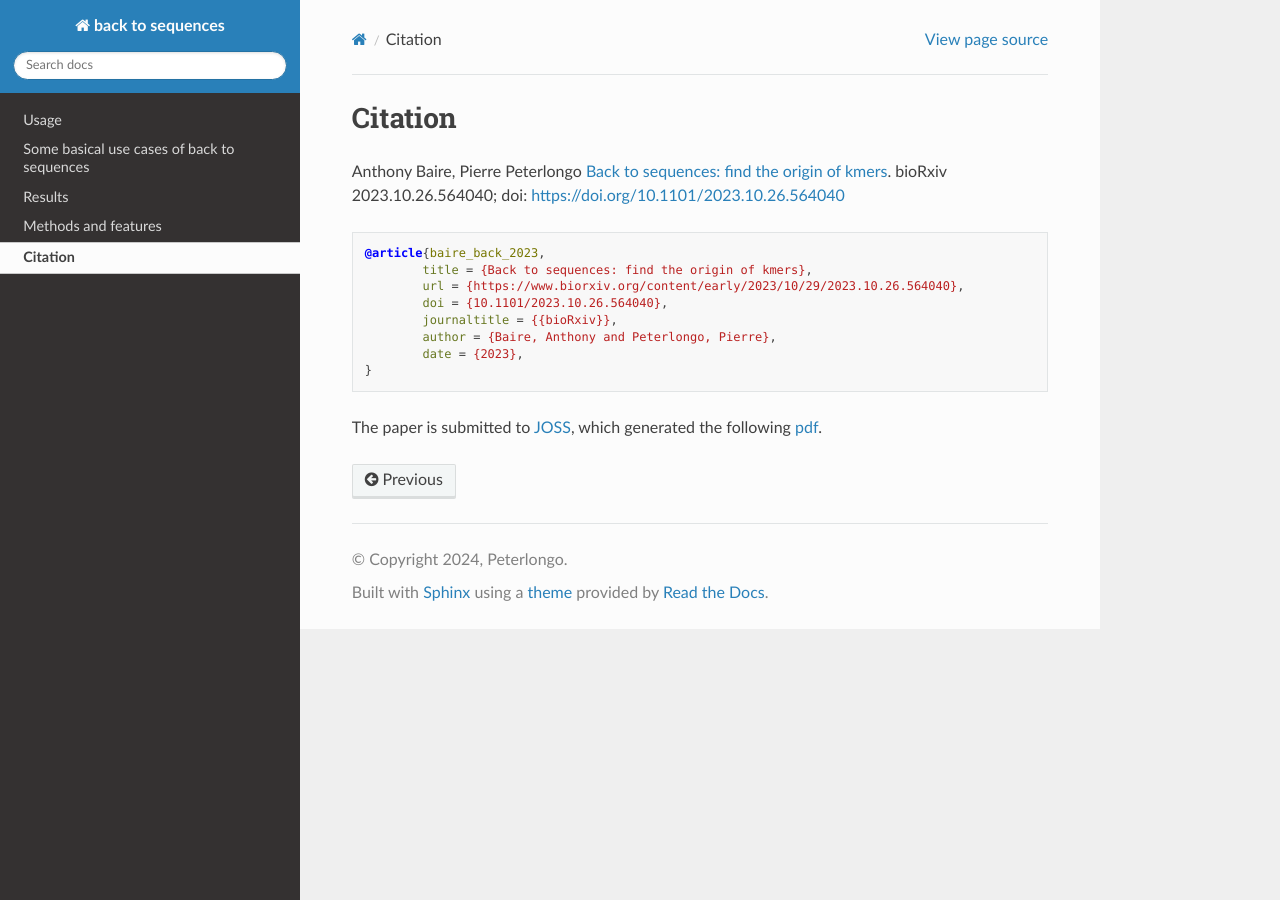
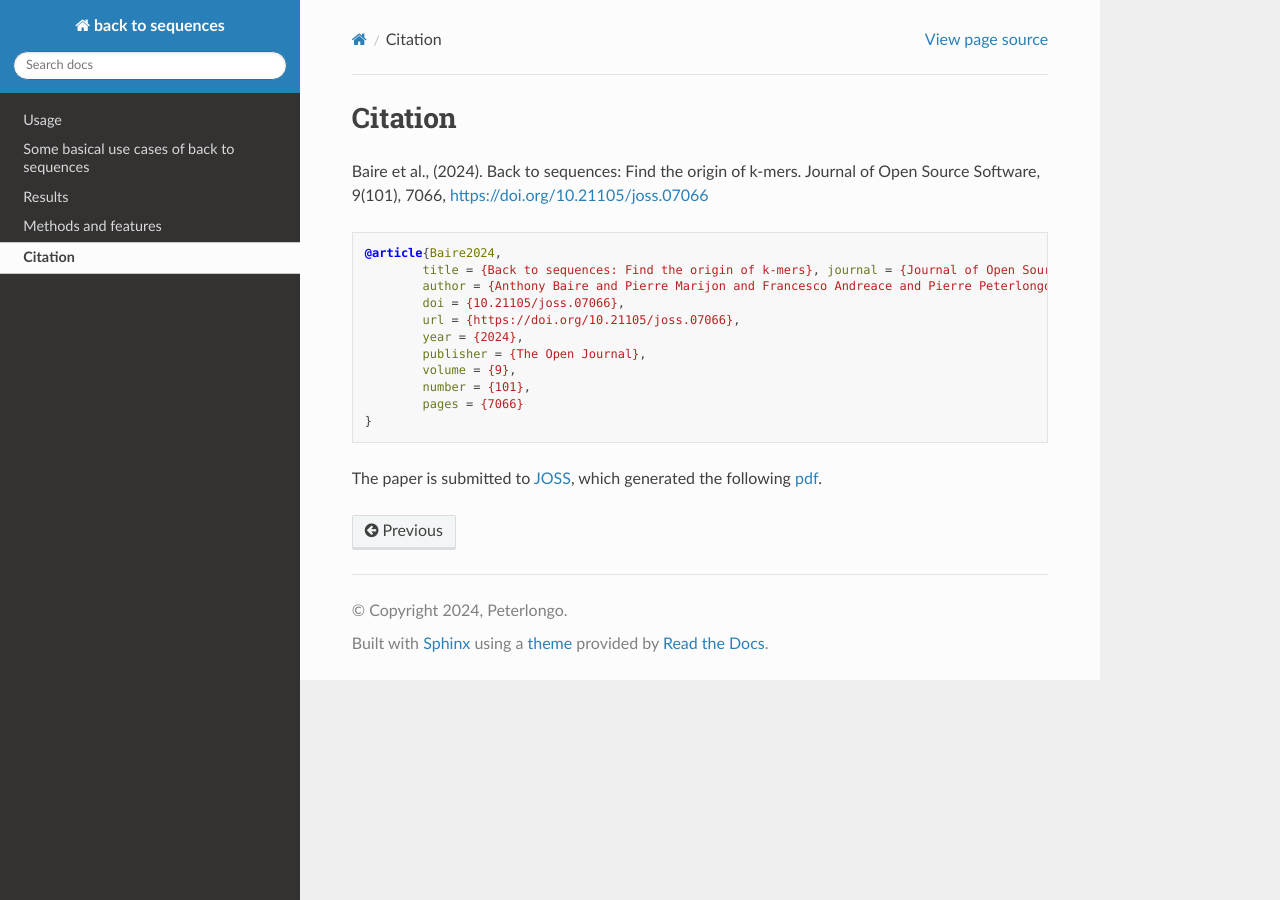
Before and after one commit to pierrepeterlongo/b2s_doc, a Sphinx documentation site: the page built from docs/source/citation.rst, in a window 1280 px wide. Built offline with Sphinx 7.4.7 and the Read the Docs theme 3.1.0, drawn with Linux system fonts in a browser that asks for light colours.

Commit message:
Update citation.rst - joss

```diff
--- a/docs/source/citation.rst
+++ b/docs/source/citation.rst
@@ -1,19 +1,20 @@
 Citation
 ========
 
-Anthony Baire, Pierre Peterlongo
-`Back to sequences: find the origin of kmers <https://doi.org/10.1101/2023.10.26.564040>`_. bioRxiv
-2023.10.26.564040; doi: https://doi.org/10.1101/2023.10.26.564040
+Baire et al., (2024). Back to sequences: Find the origin of k-mers. Journal of Open Source Software, 9(101), 7066, https://doi.org/10.21105/joss.07066
 
 .. code-block:: bib
 
-	@article{baire_back_2023,
-		title = {Back to sequences: find the origin of kmers},
-		url = {https://www.biorxiv.org/content/early/2023/10/29/2023.10.26.564040},
-		doi = {10.1101/2023.10.26.564040},
-		journaltitle = {{bioRxiv}},
-		author = {Baire, Anthony and Peterlongo, Pierre},
-		date = {2023},
+	@article{Baire2024,
+		title = {Back to sequences: Find the origin of k-mers}, journal = {Journal of Open Source Software},
+		author = {Anthony Baire and Pierre Marijon and Francesco Andreace and Pierre Peterlongo},
+		doi = {10.21105/joss.07066},
+		url = {https://doi.org/10.21105/joss.07066},
+		year = {2024},
+		publisher = {The Open Journal},
+		volume = {9},
+		number = {101},
+		pages = {7066}
 	}
 
 
```
